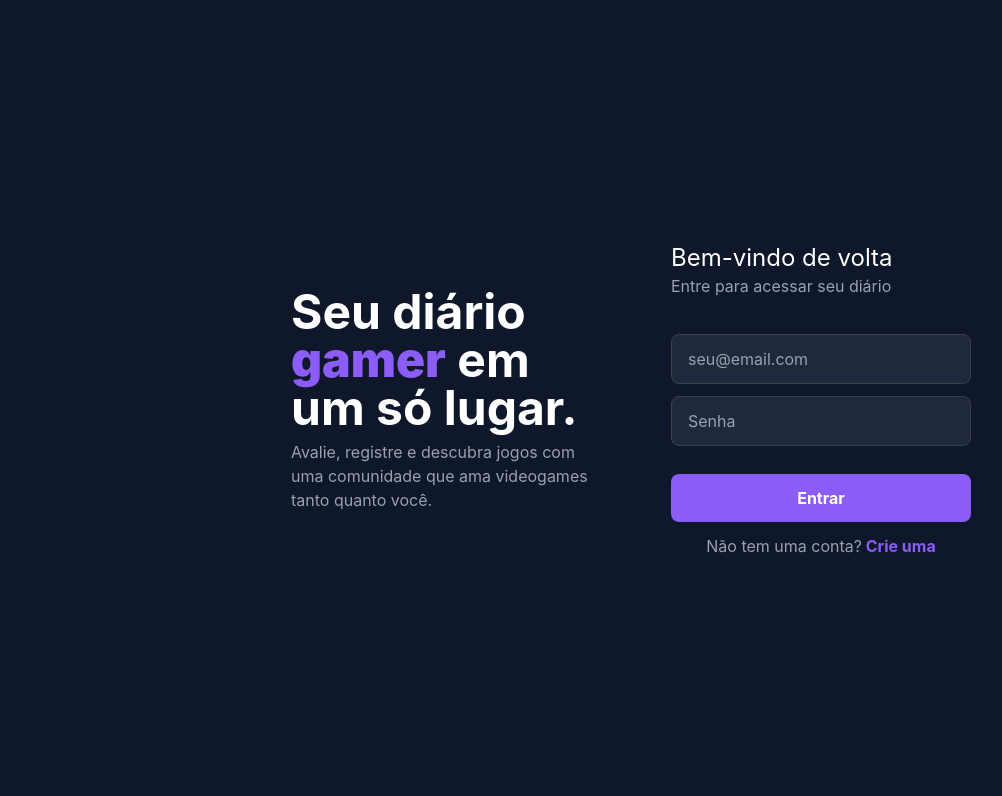
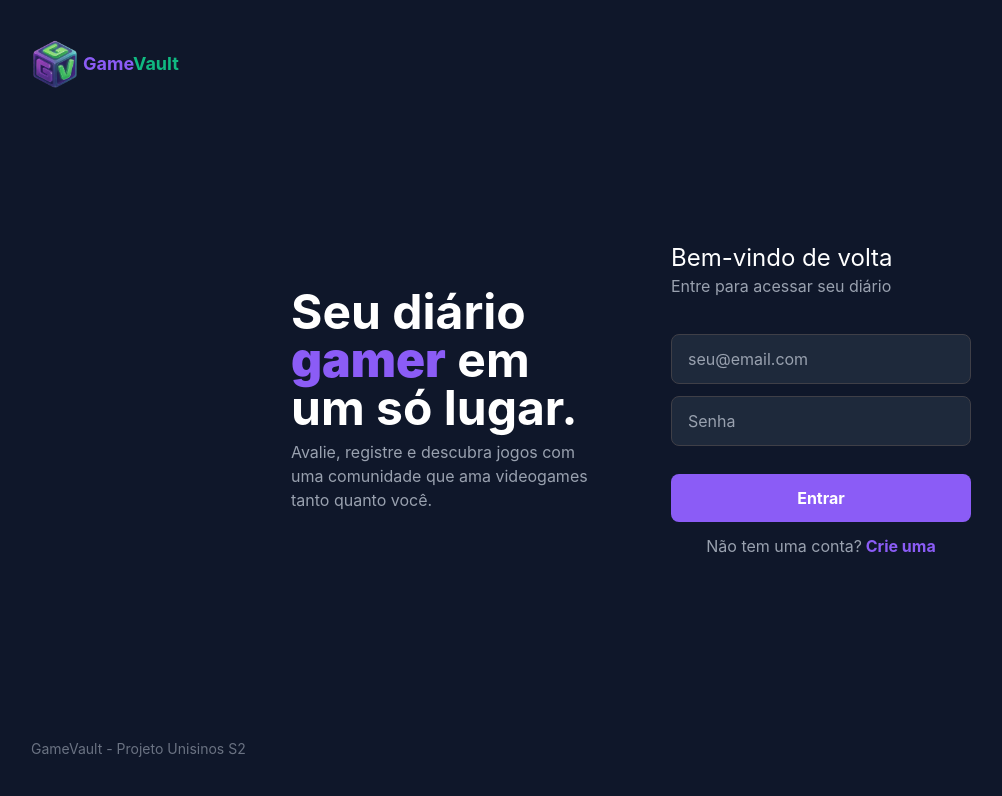
Before and after one commit to AugustoFeltrin/IS-GameVault, a React (Vite) app in the folder frontend/: page /login in a window 1280 px wide. Shown: the top 796 px of the page, without its empty margins (9-1011 px from the left). Built offline with nearby package versions, Linux system fonts and the light colour scheme.

Commit message:
Estilizando telas de registro e login com a nova logo

```diff
--- a/frontend/src/pages/Login/index.tsx
+++ b/frontend/src/pages/Login/index.tsx
@@ -28,6 +28,15 @@ export default function Login() {
 
     return (
         <div className="flex flex-col min-h-screen">
+            <header className="top-10 left-10 absolute">
+                <div className="flex items-center gap-1">
+                    <img
+                        className="h-12 w-12"
+                        src="src\assets\Logo.png"></img>
+                    <span><b className="text-primary text-lg">Game</b><b className="text-secondary text-lg">Vault</b></span>
+                </div>
+            </header>
+
             <main className="flex justify-center items-center my-auto gap-20 p-10">
                 <div className="flex flex-col w-1/4 gap-2">
                     <p className="text-5xl font-bold">Seu diário <b className="text-primary">gamer</b> em um só lugar.</p>
@@ -71,6 +80,10 @@ export default function Login() {
                     <span className="text-center text-gray-400">Não tem uma conta?<Link to="/register" className="text-primary font-bold hover:underline"> Crie uma</Link></span>
                 </form>
             </main>
+
+            <footer className="bottom-10 left-10 absolute">
+                <span className="text-gray-500 text-sm">GameVault - Projeto Unisinos S2</span>
+            </footer>
         </div>
     );
 }
--- a/frontend/src/pages/Register/index.tsx
+++ b/frontend/src/pages/Register/index.tsx
@@ -26,6 +26,15 @@ export default function Register() {
 
     return (
         <div className="flex flex-col min-h-screen">
+            <header className="top-10 left-10 absolute">
+                <div className="flex items-center gap-1">
+                    <img
+                        className="h-12 w-12"
+                        src="src\assets\Logo.png"></img>
+                    <span><b className="text-primary text-lg">Game</b><b className="text-secondary text-lg">Vault</b></span>
+                </div>
+            </header>
+
             <main className="flex justify-center items-center my-auto gap-20 p-10">
                 <div className="flex flex-col w-1/4 gap-2">
                     <p className="text-5xl font-bold">Comece seu <b className="text-secondary">diário</b> em segundos.</p>
@@ -82,6 +91,10 @@ export default function Register() {
 
                 </form>
             </main>
+
+            <footer className="bottom-10 left-10 absolute">
+                <span className="text-gray-500 text-sm">GameVault - Projeto Unisinos S2</span>
+            </footer>
         </div>
     );
 }
```
